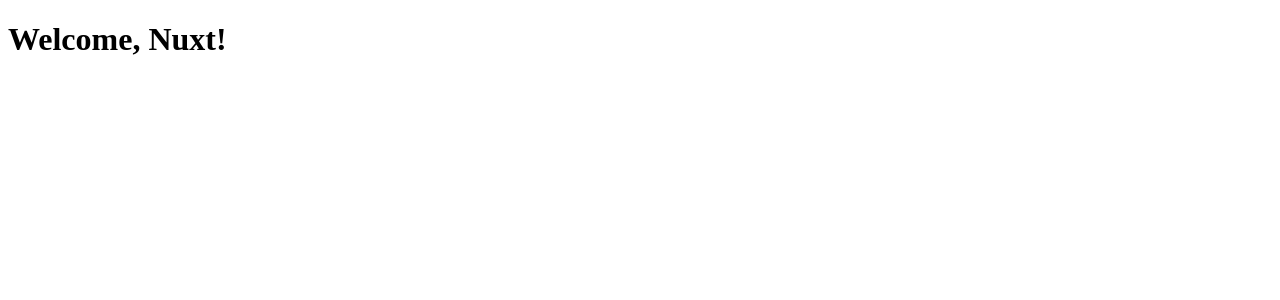
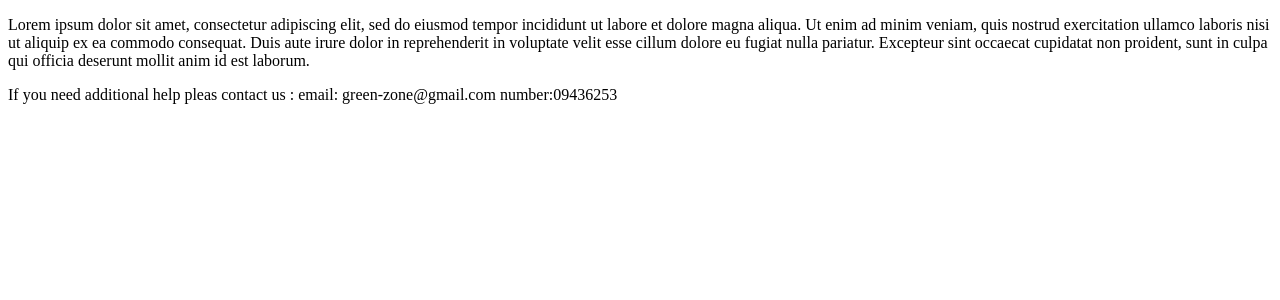
Before and after one commit to anevski-stefan/green-zone, a Nuxt app in the folder front-end/: page / in a window 1280 px wide. Shown: the top 300 px of the page. Built offline with nearby package versions, Linux system fonts and the light colour scheme.

Commit message:
Create base home page

```diff
--- a/front-end/app.vue
+++ b/front-end/app.vue
@@ -1,5 +1,3 @@
 <template>
-  <div>
-    <h1>Welcome, Nuxt!</h1>
-  </div>
+  <NuxtPage/>
 </template>
--- /dev/null
+++ b/front-end/pages/index.vue
@@ -0,0 +1,16 @@
+<script setup>
+
+</script>
+
+<template>
+  <section>
+    <p>
+      Lorem ipsum dolor sit amet, consectetur adipiscing elit, sed do eiusmod tempor incididunt ut labore et dolore magna aliqua. Ut enim ad minim veniam, quis nostrud exercitation ullamco laboris nisi ut aliquip ex ea commodo consequat. Duis aute irure dolor in reprehenderit in voluptate velit esse cillum dolore eu fugiat nulla pariatur. Excepteur sint occaecat cupidatat non proident, sunt in culpa qui officia deserunt mollit anim id est laborum.
+    </p>
+    <div>
+      <p>
+        If you need additional help pleas contact us : email: green-zone@gmail.com number:09436253
+      </p>
+    </div>
+  </section>
+</template>
```
